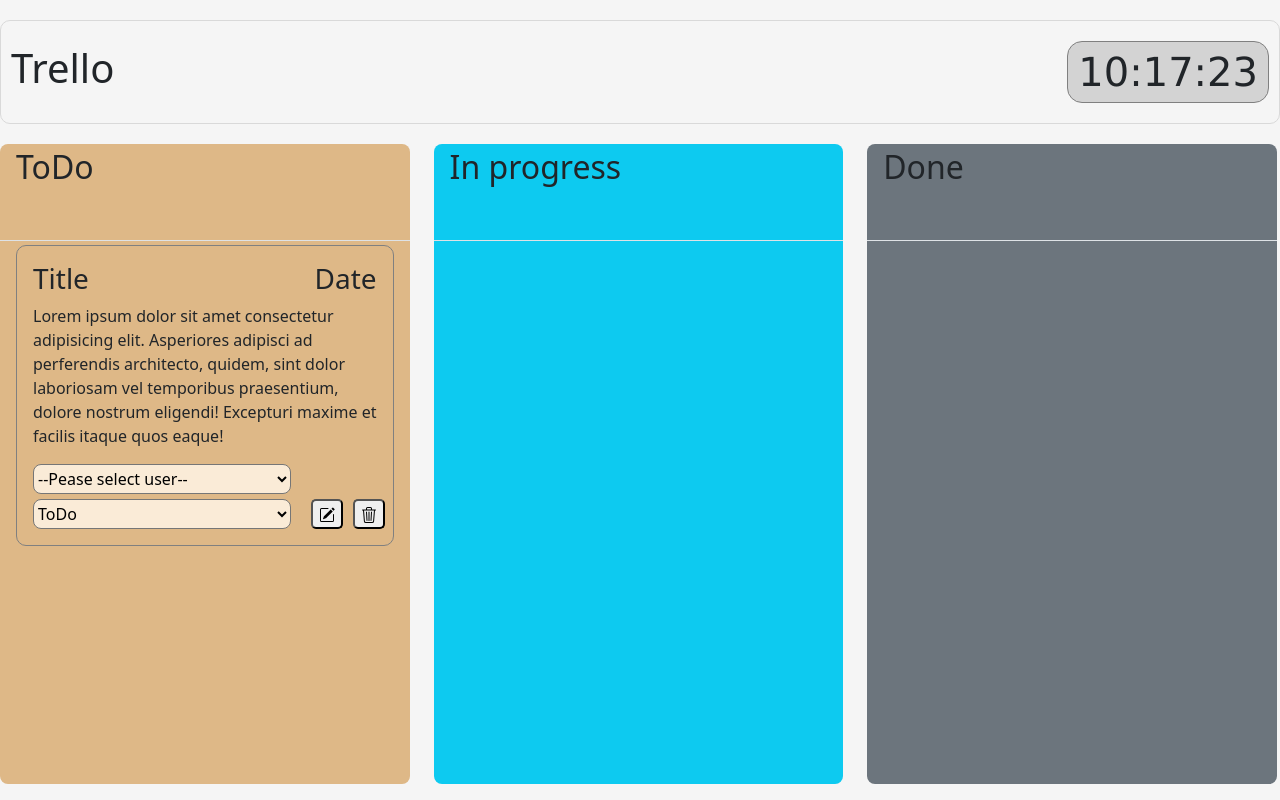
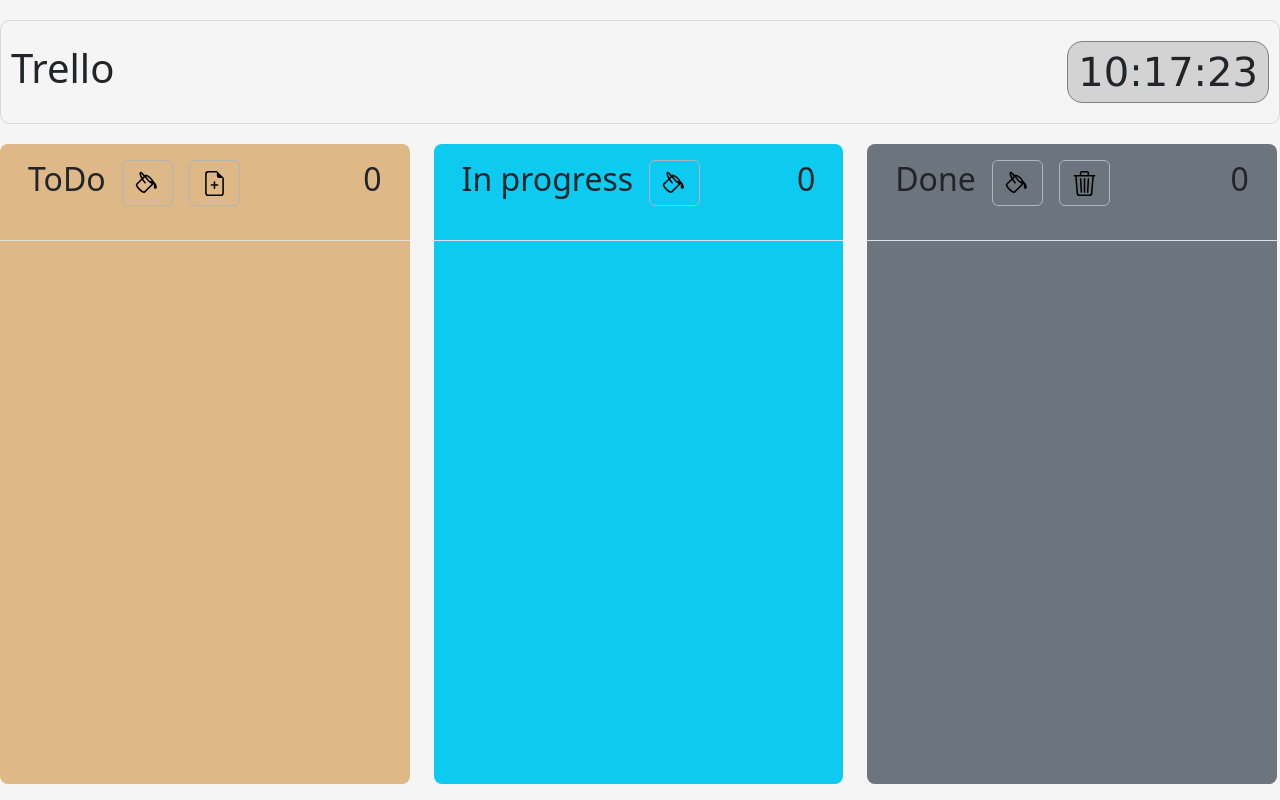
Before and after one commit to aaptr/Trello-clone, a website built with Parcel: page src/index.html in a window 1280 px wide. Built offline with nearby package versions, Linux system fonts and the light colour scheme.

Commit message:
Added buttons and counters in column headers

```diff
--- a/src/index.html
+++ b/src/index.html
@@ -26,66 +26,51 @@
   <div class="container board">
     <div class="row board__header column-gap-4">
       <div class="col-md-4 h-100 rounded-top-3 board__column-header todos">
-        <div class="p-1">
-          <h2>ToDo</h2>
+        <div class="p-3 d-flex justify-content-between align-content-center">
+          <div class="d-flex justify-content-between align-content-center gap-3">
+            <h2>ToDo</h2>
+            <button type="button" class="btn border-dark-subtle">
+              <img src="./images/color_palete_icon.svg" alt="">
+            </button>
+            <button type="button" class="btn border-dark-subtle">
+              <img src="./images/add_new_task_icon.svg" alt="">
+            </button>
+          </div>
+          <h2 id=" todosCounter">0</h2>
         </div>
       </div>
       <div class="col-md-4 h-100 bg-info rounded-top-3 board__column-header">
-        <div class="p-1">
-          <h2>In progress</h2>
+        <div class="p-3 d-flex justify-content-between">
+          <div class="d-flex justify-content-between align-content-center gap-3">
+            <h2>In progress</h2>
+            <button type="button" class="btn border-dark-subtle">
+              <img src="./images/color_palete_icon.svg" alt="">
+            </button>
+          </div>
+          <div>
+            <h2 id="inProgressCounter">0</h2>
+          </div>
         </div>
       </div>
       <div class="col-md-4 h-100 bg-secondary rounded-top-3 board__column-header">
-        <div class="p-1">
-          <h2>Done</h2>
+        <div class="p-3 d-flex justify-content-between">
+          <div class="d-flex justify-content-between align-content-center gap-3">
+            <h2>Done</h2>
+            <button type="button" class="btn border-dark-subtle">
+              <img src="./images/color_palete_icon.svg" alt="">
+            </button>
+            <button type="button" class="btn border-dark-subtle">
+              <img src="./images/delete_icon.svg" alt="">
+            </button>
+          </div>
+          <h2 id="doneCounter">0</h2>
         </div>
       </div>
     </div>
     <div class="row board__work-area column-gap-4">
       <div class="col-md-4 h-100 overflow-auto border-top rounded-bottom-3 board__column todos">
         <div class="p-1">
-          <div class="task p-3">
-            <div class="task__header">
-              <h3>Title</h3>
-              <h3>Date</h3>
-            </div>
-            <p class="task__description">Lorem ipsum dolor sit amet consectetur adipisicing elit. Asperiores adipisci ad
-              perferendis architecto, quidem, sint dolor laboriosam vel temporibus praesentium, dolore nostrum eligendi!
-              Excepturi maxime et facilis itaque quos eaque!</p>
-            <select class="task__select" name="users" id="user-select">
-              <option value="">--Pease select user--</option>
-              <option value="alex">Alex</option>
-              <option value="john">John</option>
-              <option value="anna">Anna</option>
-            </select>
-            <div class="task__footer">
-              <select class="task__select" name="status" id="status-select">
-                <option value="todo">ToDo</option>
-                <option value="in-progres">In Progress</option>
-                <option value="done">Done</option>
-              </select>
-              <div class="task__buttons">
-                <button type="button" class="task__button task__button_edit" data-bs-toggle="tooltip"
-                  data-bs-placement="top" title="Edit">
-                  <svg xmlns="http://www.w3.org/2000/svg" width="16" height="16" fill="currentColor"
-                    class="bi bi-pencil-square" viewBox="0 0 16 16">
-                    <path
-                      d="M15.502 1.94a.5.5 0 0 1 0 .706L14.459 3.69l-2-2L13.502.646a.5.5 0 0 1 .707 0l1.293 1.293zm-1.75 2.456-2-2L4.939 9.21a.5.5 0 0 0-.121.196l-.805 2.414a.25.25 0 0 0 .316.316l2.414-.805a.5.5 0 0 0 .196-.12l6.813-6.814z" />
-                    <path fill-rule="evenodd"
-                      d="M1 13.5A1.5 1.5 0 0 0 2.5 15h11a1.5 1.5 0 0 0 1.5-1.5v-6a.5.5 0 0 0-1 0v6a.5.5 0 0 1-.5.5h-11a.5.5 0 0 1-.5-.5v-11a.5.5 0 0 1 .5-.5H9a.5.5 0 0 0 0-1H2.5A1.5 1.5 0 0 0 1 2.5z" />
-                  </svg>
-                </button>
-                <button type="button" class="task__button task__button_remove" data-bs-toggle="tooltip"
-                  data-bs-placement="top" title="Remove">
-                  <svg xmlns="http://www.w3.org/2000/svg" width="16" height="16" fill="currentColor"
-                    class="bi bi-trash3" viewBox="0 0 16 16">
-                    <path
-                      d="M6.5 1h3a.5.5 0 0 1 .5.5v1H6v-1a.5.5 0 0 1 .5-.5M11 2.5v-1A1.5 1.5 0 0 0 9.5 0h-3A1.5 1.5 0 0 0 5 1.5v1H1.5a.5.5 0 0 0 0 1h.538l.853 10.66A2 2 0 0 0 4.885 16h6.23a2 2 0 0 0 1.994-1.84l.853-10.66h.538a.5.5 0 0 0 0-1zm1.958 1-.846 10.58a1 1 0 0 1-.997.92h-6.23a1 1 0 0 1-.997-.92L3.042 3.5zm-7.487 1a.5.5 0 0 1 .528.47l.5 8.5a.5.5 0 0 1-.998.06L5 5.03a.5.5 0 0 1 .47-.53Zm5.058 0a.5.5 0 0 1 .47.53l-.5 8.5a.5.5 0 1 1-.998-.06l.5-8.5a.5.5 0 0 1 .528-.47M8 4.5a.5.5 0 0 1 .5.5v8.5a.5.5 0 0 1-1 0V5a.5.5 0 0 1 .5-.5" />
-                  </svg>
-                </button>
-              </div>
-            </div>
-          </div>
+
         </div>
       </div>
       <div class="col-md-4 h-100 bg-info overflow-auto border-top rounded-bottom-3 board__column">
--- a/src/js/app.js
+++ b/src/js/app.js
@@ -3,7 +3,7 @@
 import { clock } from './helpers.js'
 
 setInterval(clock, 1000)
-clock
+
 
 // const instanceModal = new Modal('#exampleModal')
 // instanceModal.show()
```
Also changed, not shown: src/js/templates.js (+2 -12 lines), src/images/add_new_task_icon.svg (added), src/images/color_palete_icon.svg (added), src/images/delete_icon.svg (added), src/images/edit_task_icon.svg (added).
